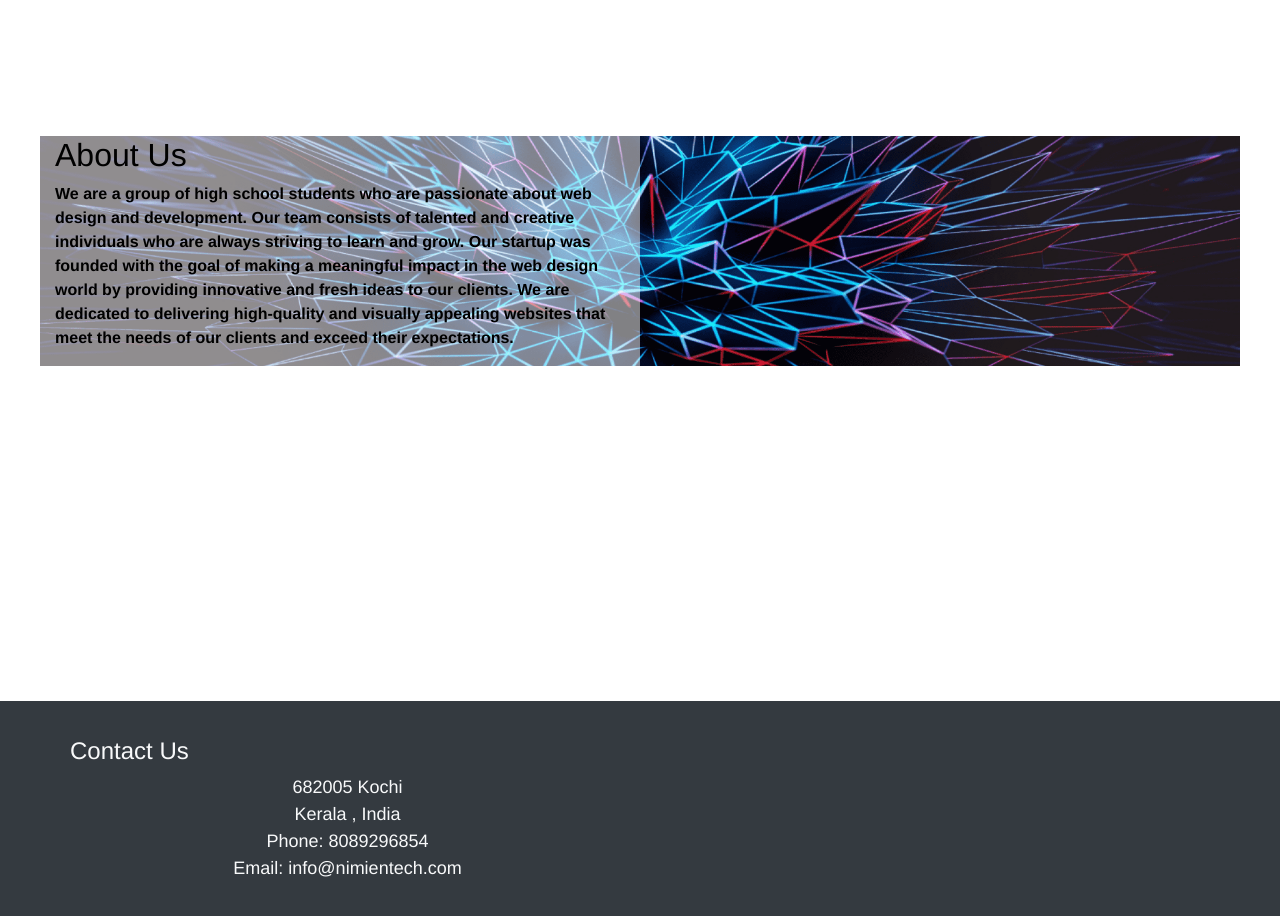
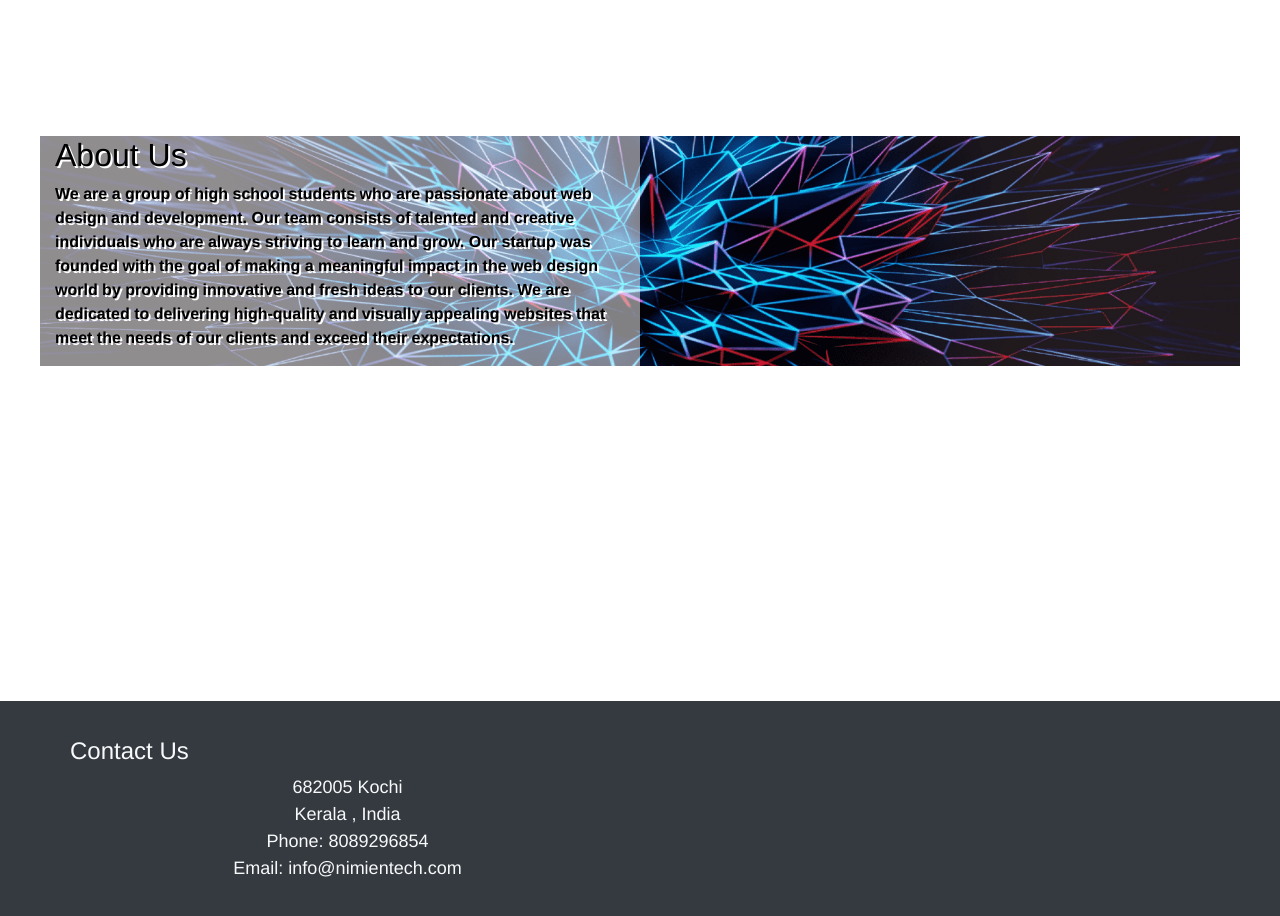
Before and after one commit to Niranjan-M-T/NIEM-WEB-SERVICES, a website: page index.html in a window 1280 px wide. Shown: the part 3020-3936 px from the top of the page. Drawn offline with nearby package versions, Linux system fonts and the light colour scheme.

Commit message:
bu niranjan

```diff
--- a/Assets/Files/style.css
+++ b/Assets/Files/style.css
@@ -245,7 +245,8 @@ body {
 }
 .parallax .cunt{
   color: #000000;
-  background-color: rgba(255, 255, 255, 0.5)
+  background-color: rgba(255, 255, 255, 0.5);
+  text-shadow: 2px 2px #ffffff;
 }
 
 /* .container {
```
